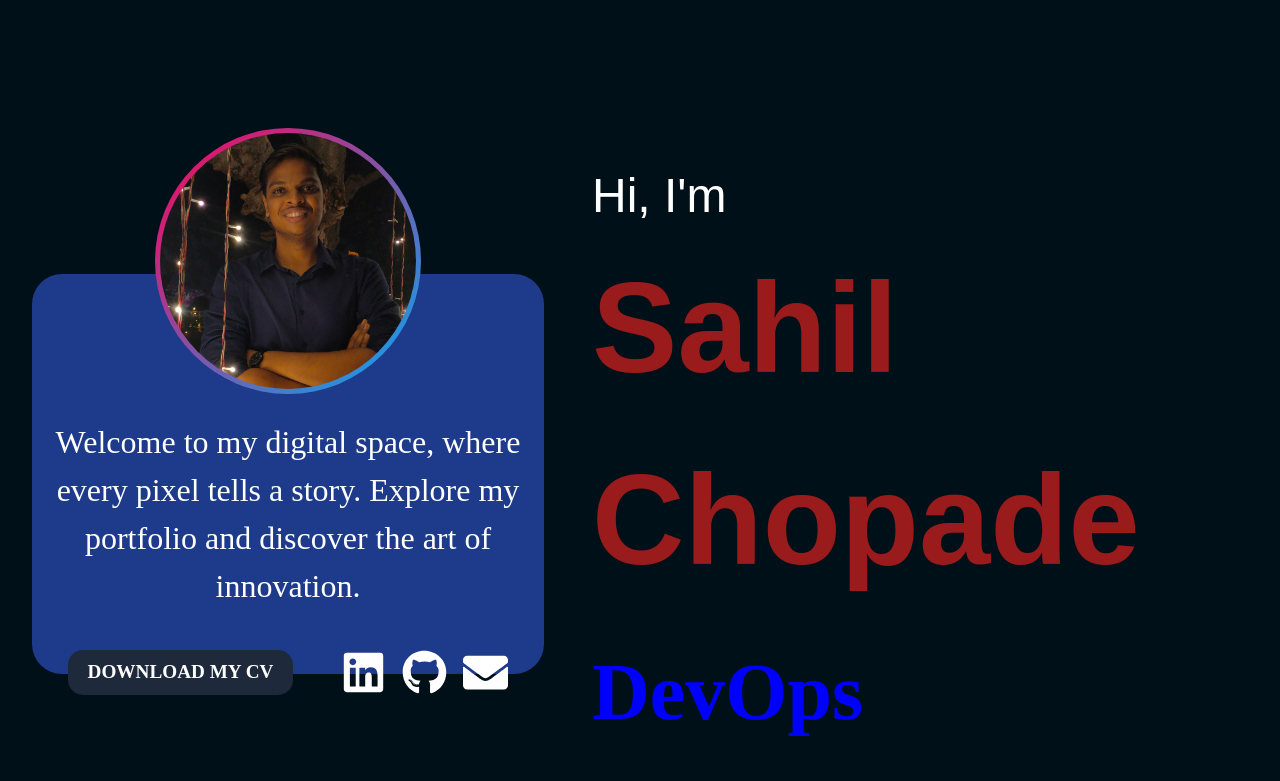
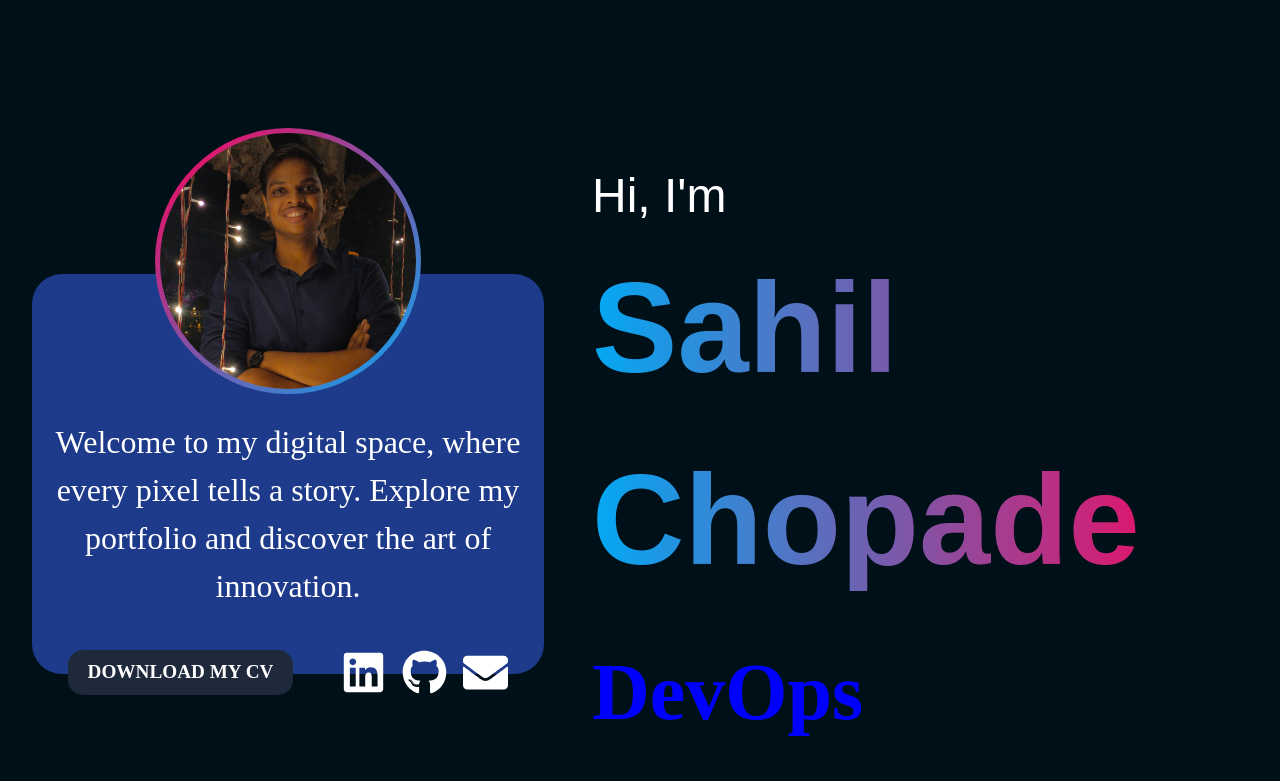
Before and after one commit to SahilChopade/PortFolio, a React (Create React App) app: page / in a window 1280 px wide. Shown: the top 781 px of the page. Built offline with nearby package versions, Linux system fonts and the light colour scheme.

Commit message:
changed name color

```diff
--- a/src/Components/ProfileName.jsx
+++ b/src/Components/ProfileName.jsx
@@ -5,7 +5,7 @@ const ProfileName = () => {
     <div className="flex flex-col righteous h-2/3">
       <h3 className="text-white text-[3rem]">Hi, I'm</h3>
       <div>
-        <h2 className="text-red-800 text-[8rem] font-extrabold">Sahil Chopade</h2>
+        <h2 className="text-[8rem] font-extrabold bg-gradient-to-r from-[#03a9f4] to-[#ff0058] bg-clip-text text-transparent">Sahil Chopade</h2>
       </div>
     </div>
   );
```
